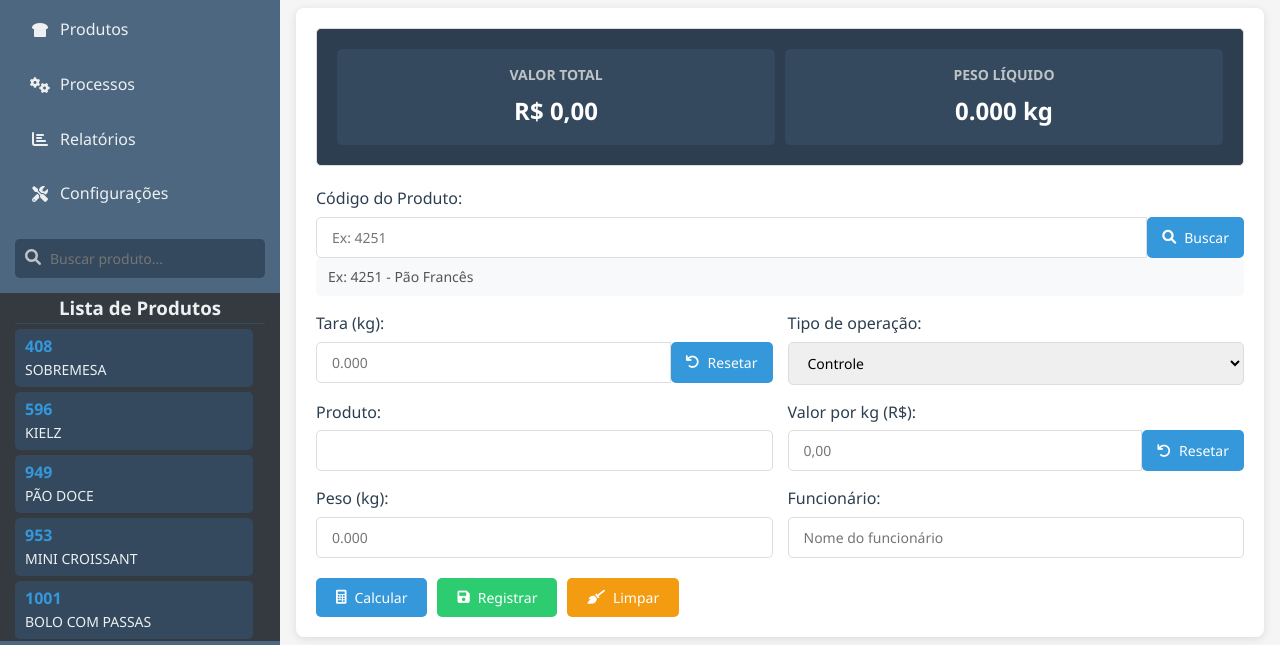
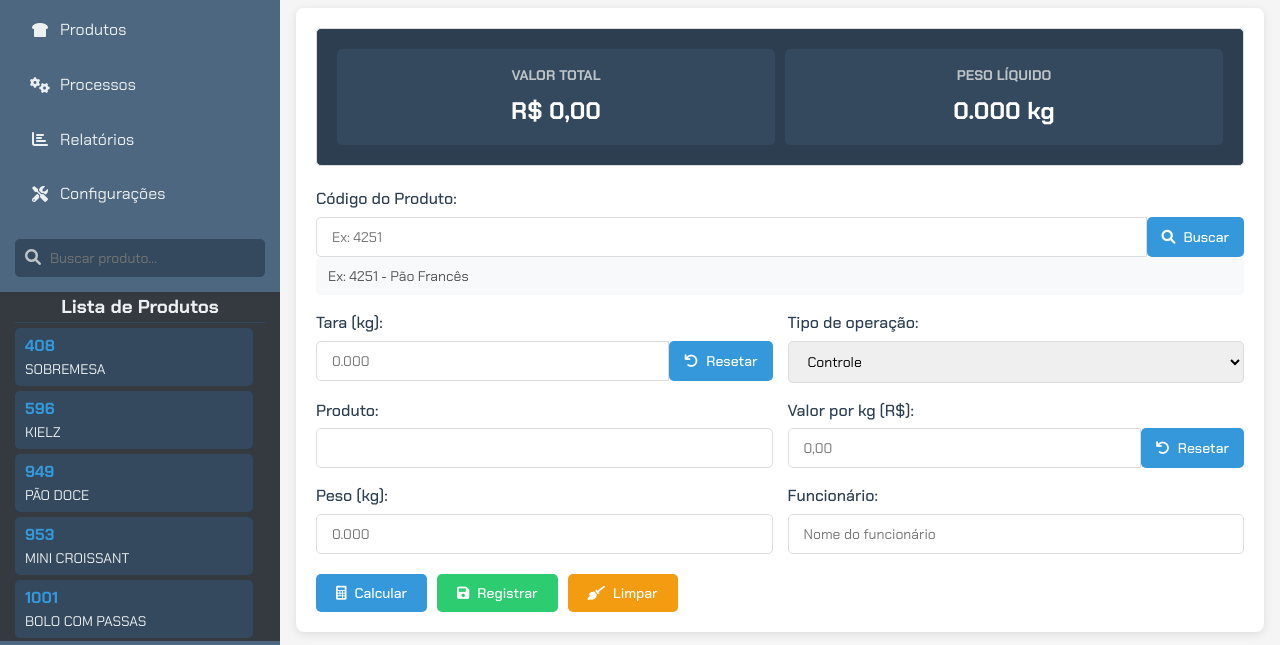
Before and after one commit to Flavio-Monteiro/systtem_balanca_production, a plain HTML site: page index.html in a window 1280 px wide. Shown: the part 139-784 px from the top of the page. Drawn offline with nearby package versions, Linux system fonts and the light colour scheme; a web font is replaced by a local one.

Commit message:
font modificada chakrapet

```diff
--- a/style.css
+++ b/style.css
@@ -32,7 +32,7 @@
     margin: 0;
     padding: 0;
     box-sizing: border-box;
-    font-family: 'Segoe UI', Tahoma, Geneva, Verdana, sans-serif;
+    font-family: var(--main-font);
 
     :root {
         --primary-color: #4a6fa5;
```
